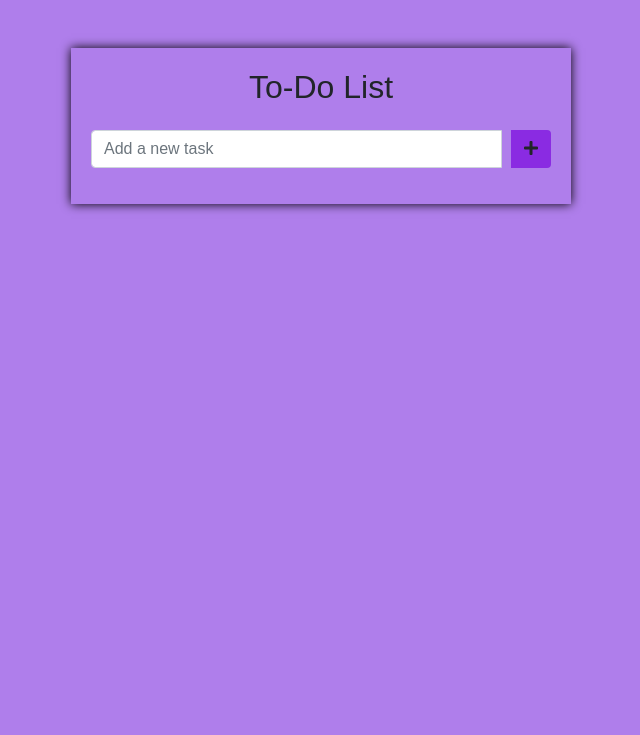
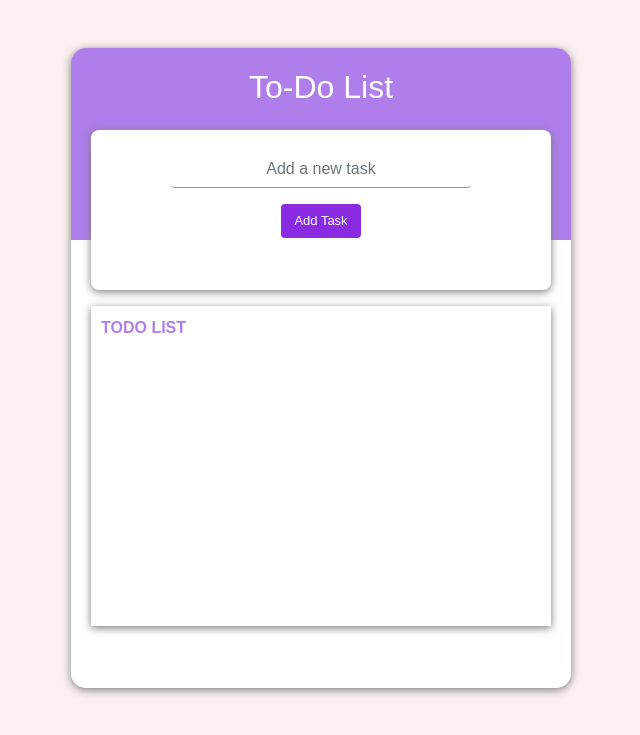
Before and after one commit to Ren-Tech/To-Do-List, a PHP site: page / in a window 1280 px wide. Shown: the top 735 px of the page, without its empty margins (319-959 px from the left). Run offline with PHP 8.4, Linux system fonts and the light colour scheme.

Commit message:
front end

```diff
--- a/css/styles.css
+++ b/css/styles.css
@@ -1,11 +1,13 @@
 body{
     font-family: Arial, sans-serif;
-    background-color: #AF7EEB;
+    background-color: #FAF0EF;
+
 }
 
 .btn-add-task{
     background-color: blueviolet;
-    margin-left: 10px;
+    color: #ffffff;
+   font-size: small;
 }
 
 .btn-add-task:hover{
@@ -13,7 +15,51 @@ body{
 }
 
 .container{
+    background: linear-gradient(#AF7EEB 30%, #ffffff 30%);
+    color: #ffffff;
+    box-shadow: 0 2px 8px rgb(126, 124, 124);
     max-width: 500px;
+    height: 80vh;
     padding: 20px;
-    box-shadow: 0 0 10px rgb(0, 0, 0.1);
+    border-radius: 15px;
+
 }
+
+.form-container{
+    background-color: #ffff;
+    box-shadow: 0 2px 8px rgb(126, 124, 124);
+    height: 20vh;
+    border-radius: 8px;
+    color: #AF7EEB;
+    text-align: center;
+}
+
+.form-control{
+    border: 0;
+    max-width: 300px;
+    text-align: center;
+    margin: 20px;
+    border-bottom: 1px solid #AF7EEB;
+    outline: none;
+
+}
+
+.form-control:focus{
+    box-shadow: none;
+    border-color: none;
+}
+
+.list-container{
+    background-color: #ffff;
+    box-shadow: 0 2px 8px rgb(126, 124, 124);
+    height: 40vh;
+    color: #AF7EEB;
+}
+
+.list-container{
+    padding: 10px;
+}
+
+.taskForm{
+    padding: 20px;
+}
--- a/index.php
+++ b/index.php
@@ -6,24 +6,31 @@
     <meta name="viewport" content="width=device-width, initial-scale=1.0">
     <link rel="stylesheet" href="https://stackpath.bootstrapcdn.com/bootstrap/4.3.1/css/bootstrap.min.css">
     <link rel="stylesheet" href="https://cdnjs.cloudflare.com/ajax/libs/font-awesome/5.15.3/css/all.min.css">
-    <link rel="stylesheet" href="css/styles.css" </head>
+    <link rel="stylesheet" href="css/styles.css">
+</head>
+
 
 <body>
     <div class="container mt-5">
         <h2 class="text-center mb-4">To-Do List</h2>
-        <!-- Form to add a new task -->
-        <form id="taskForm">
-            <div class="input-group mb-3">
-                <input type="text" class="form-control" placeholder="Add a new task" id="newTask" required>
-                <div class="input-group-append">
-                    <button class="btn btn-add-task" type="submit"><i class="fas fa-plus"></i></button>
 
+
+        <div class="form-container">
+
+            <form id="taskForm" class="text-center">
+                <div class="input-group mb-3">
+                    <input type="text" class="form-control mx-auto" placeholder="Add a new task" id="newTask" required>
                 </div>
-            </div>
+                <button class="btn btn-add-task" type="submit">Add Task</button>
+            </form>
 
-        </form>
+        </div>
         <!-- Task list display -->
-        <ul class="list-group" id="taskList"></ul>
+        <p>
+        <div class="list-container">
+            <b>TODO LIST</b>
+            <ul class="list-group" id="taskList"></ul>
+        </div>
 
 
 
--- a/js/script.js
+++ b/js/script.js
@@ -19,13 +19,34 @@ taskForm.addEventListener("submit", function (event) {
 
 
 function addTaskToList(task) {
+ const listItem = document.createElement("li");
+ listItem.className="list-group-item d-flex justify-content-between align-items-center";
 
-  const listItem = document.createElement("li"); // Fix the typo here
-  listItem.className =
-    "list-group-item d-flex justify-content-between align-items-center";
-  listItem.innerHTML = `${task} <button class="btn btn-outline-danger btn-sm" onclick="deleteTask(this)"><i class="fas fa-trash"></i></button>`;
 
-  taskList.appendChild(listItem);
+ const taskText = document.createElement("span");
+ taskText.textContent = task;
+ taskText.classList.add("mr-2");
+
+ const checkButton = document.createElement("button");
+ checkButton.className = "btn btn-outline-success btn-sm order-2";
+ checkButton.innerHTML = '<i class="fas fa-check"></i>';
+ checkButton.addEventListener("click", function(){
+  listItem.classList.toggle("completed");
+ });
+
+ const trashButton = document.createElement("button");
+ trashButton.className = "btn btn-outline-danger btn-sm order-1 ml-auto mr-3";
+ trashButton.innerHTML = '<i class="fas fa-trash"></i>';
+ trashButton.addEventListener("click", function(){
+  deleteTask(listItem);
+ });
+
+
+ listItem.appendChild(taskText);
+ listItem.appendChild(checkButton);
+ listItem.appendChild(trashButton);
+
+ taskList.appendChild(listItem);
 }
 
 
```
